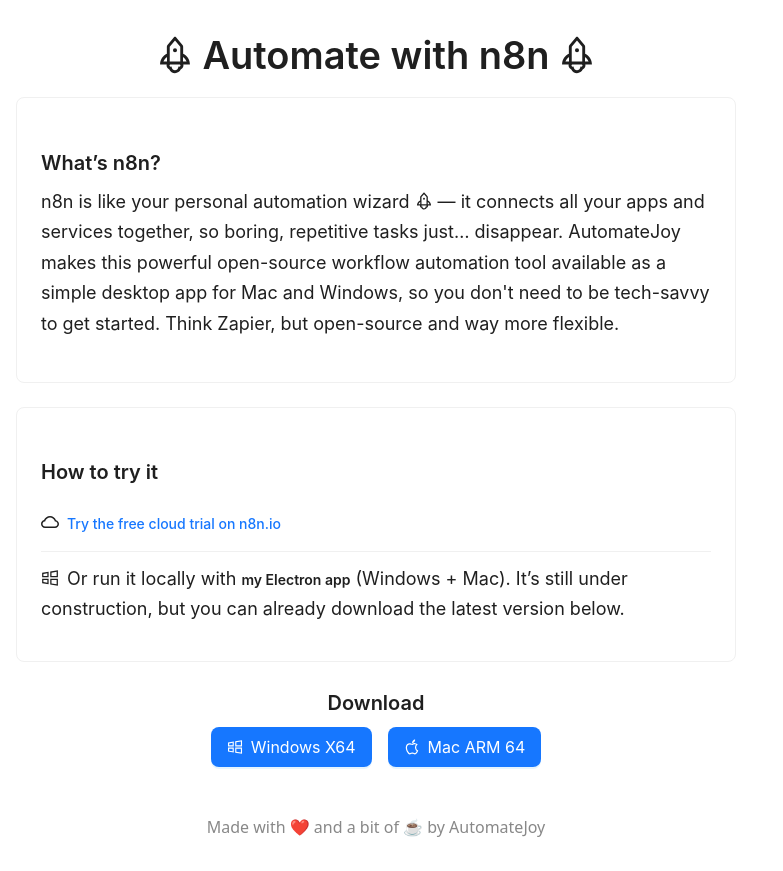
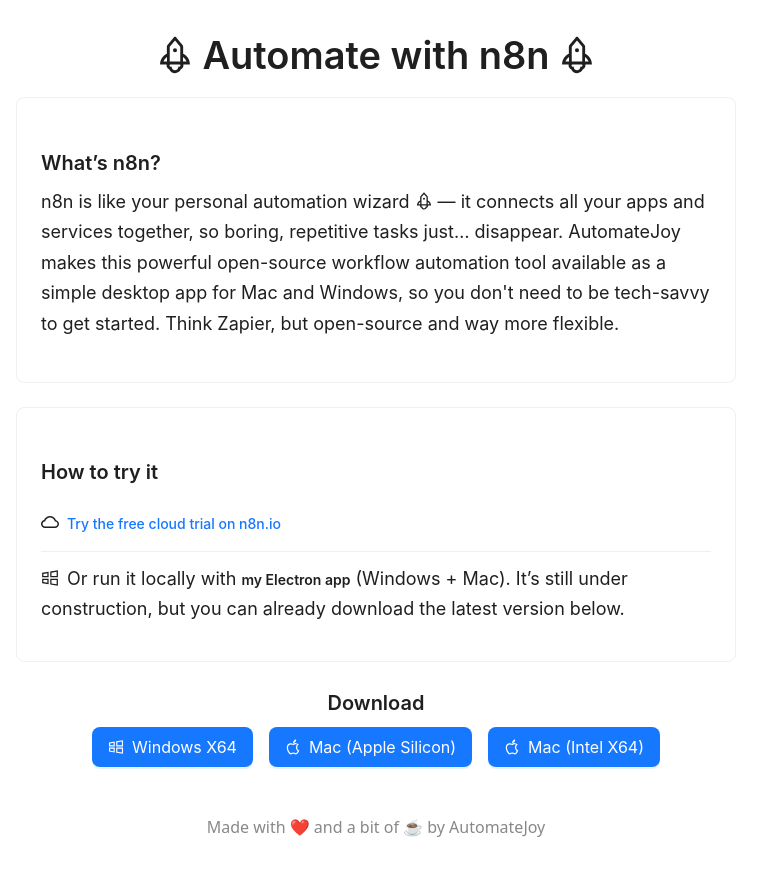
Before and after one commit to newcl/AutomateJoy, a React (Vite) app in the folder site/: page / in a window 1280 px wide. Shown: the whole page, without its empty margins (0-783 px from the left). Built offline with nearby package versions, Linux system fonts and the light colour scheme; the HTML template or start-up script is replaced by a standard one.

Commit message:
add mac x64

```diff
--- a/site/src/App.jsx
+++ b/site/src/App.jsx
@@ -89,7 +89,23 @@
                 size="large"
 
               >
-                Mac ARM 64
+                Mac (Apple Silicon)
+              </Button>
+
+
+            </Col>
+            <Col>
+
+            <Button
+                type="primary"
+                icon={<AppleOutlined />}
+                href="https://github.com/newcl/AutomateJoy/releases/download/v1.0.0-mac-x64/AutomateJoy-1.0.0-mac-x64.dmg"
+                target="_blank"
+                rel="noreferrer"
+                size="large"
+
+              >
+                Mac (Intel X64)
               </Button>
 
 
```
